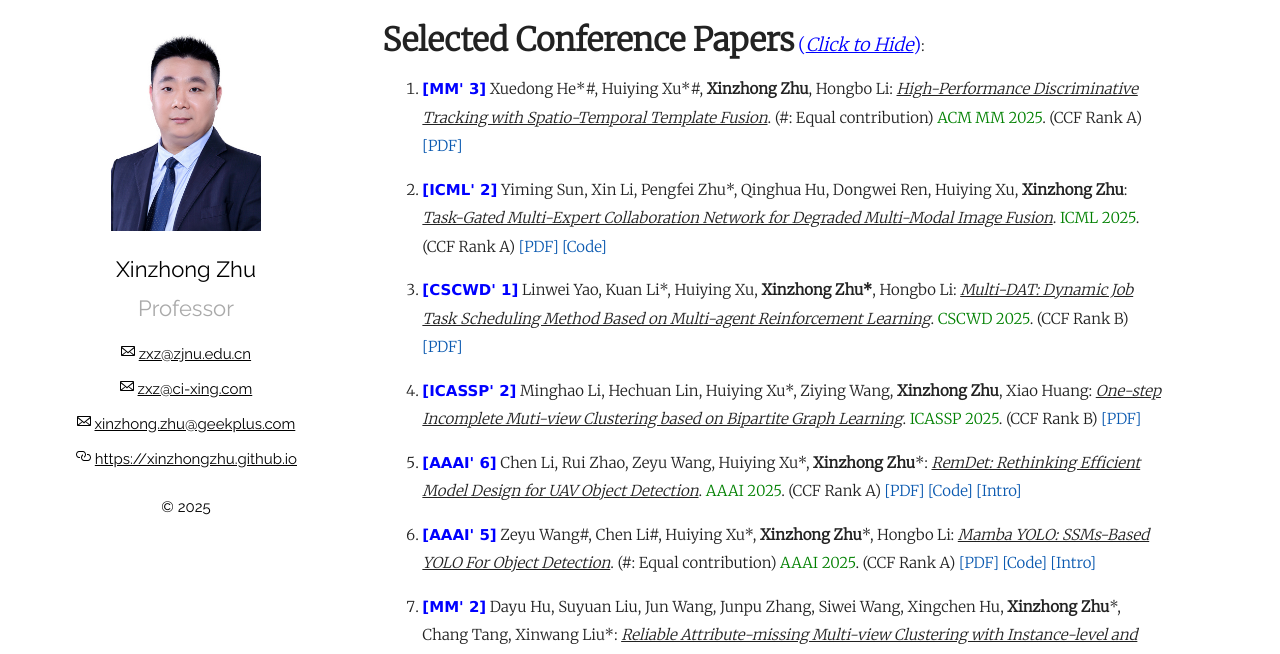
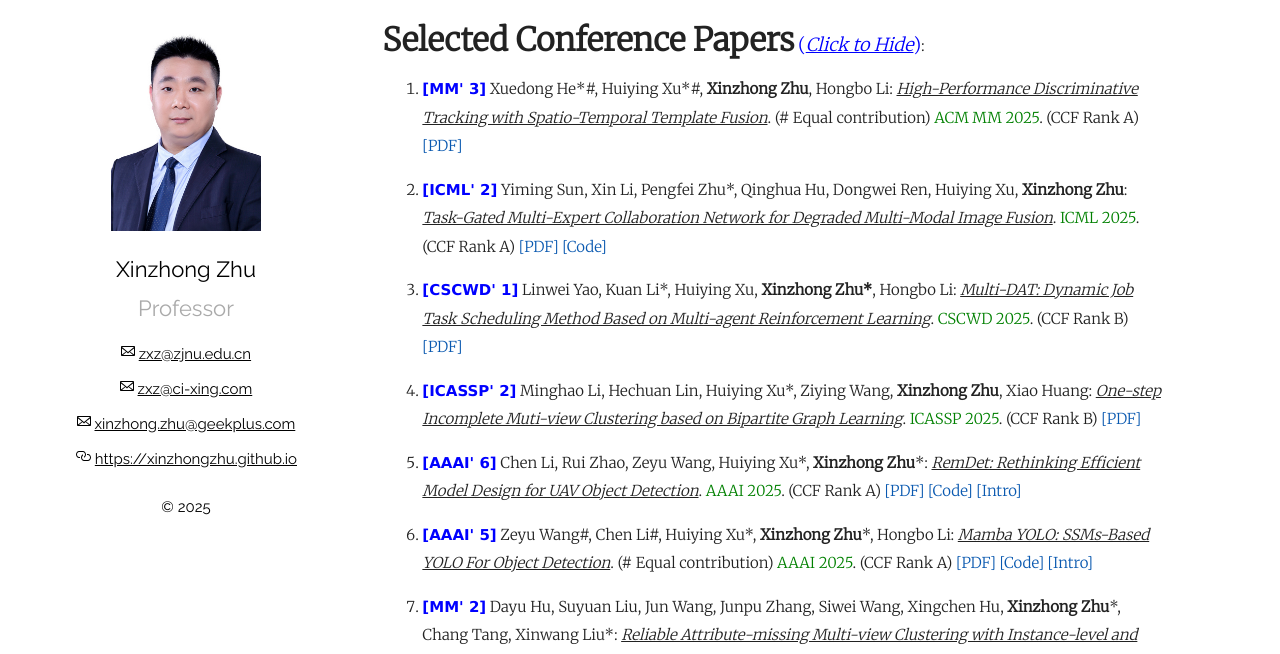
Before and after one commit to xinzhongzhu/xinzhongzhu.github.io, a Jekyll site: the page built from index.md, in a window 1280 px wide and 900 px high, scrolled down 5119 px. Shown: the part 152-806 px from the top of the window. Built offline with Jekyll 4.4.1, drawn with Linux system fonts in a browser that asks for light colours.

Commit message:
Update index.md

```diff
--- a/index.md
+++ b/index.md
@@ -135,7 +135,7 @@ Please drop me a message by email: <u>zxz@zjnu.edu.cn</u> or <u>zxz@ci-xing.com<
   <p>
     <ol>
 
-<p style="margin-top: 8px;"><li><font face="verdana" color="blue"><b>[MM' 3]</b></font> Xuedong He*#, Huiying Xu*#, <b>Xinzhong Zhu</b>, Hongbo Li: <i><u>High-Performance Discriminative Tracking with Spatio-Temporal Template Fusion</u></i>. (#: Equal contribution) <font color="green">ACM MM 2025</font>. (CCF Rank A) <a href = "https://xinzhongzhu.github.io/document/High-Performance Discriminative Tracking with Spatio-Temporal Template Fusion.pdf">[PDF]</a> </li></p>
+<p style="margin-top: 8px;"><li><font face="verdana" color="blue"><b>[MM' 3]</b></font> Xuedong He*#, Huiying Xu*#, <b>Xinzhong Zhu</b>, Hongbo Li: <i><u>High-Performance Discriminative Tracking with Spatio-Temporal Template Fusion</u></i>. (# Equal contribution) <font color="green">ACM MM 2025</font>. (CCF Rank A) <a href = "https://xinzhongzhu.github.io/document/High-Performance Discriminative Tracking with Spatio-Temporal Template Fusion.pdf">[PDF]</a> </li></p>
 
 <p style="margin-top: 8px;"><li><font face="verdana" color="blue"><b>[ICML' 2]</b></font> Yiming Sun, Xin Li, Pengfei Zhu*, Qinghua Hu, Dongwei Ren, Huiying Xu, <b>Xinzhong Zhu</b>: <i><u>Task-Gated Multi-Expert Collaboration Network for Degraded Multi-Modal Image Fusion</u></i>. <font color="green">ICML 2025</font>. (CCF Rank A) <a href = "https://xinzhongzhu.github.io/document/3251_Task_Gated_Multi_Expert.pdf">[PDF]</a> <a href = "https://github.com/LeeX54946/TG-ECNet">[Code]</a>  </li></p>
 
@@ -145,7 +145,7 @@ Please drop me a message by email: <u>zxz@zjnu.edu.cn</u> or <u>zxz@ci-xing.com<
 
 <p style="margin-top: 8px;"><li><font face="verdana" color="blue"><b>[AAAI' 6]</b></font> Chen Li, Rui Zhao, Zeyu Wang, Huiying Xu*, <b>Xinzhong Zhu</b>*: <i><u>RemDet: Rethinking Efficient Model Design for UAV Object Detection</u></i>. <font color="green">AAAI 2025</font>. (CCF Rank A) <a href = "https://xinzhongzhu.github.io/document/RemDet_AAAI_final.pdf">[PDF]</a> <a href = "https://github.com/HZAI-ZJNU/RemDet">[Code]</a> <a href = "https://hub.baai.ac.cn/paper/cedfd291-c1cb-4e13-9d87-844382c5a09d#introduction">[Intro]</a></li></p>
 
-<p style="margin-top: 8px;"><li><font face="verdana" color="blue"><b>[AAAI' 5]</b></font> Zeyu Wang#, Chen Li#, Huiying Xu*, <b>Xinzhong Zhu</b>*, Hongbo Li: <i><u>Mamba YOLO: SSMs-Based YOLO For Object Detection</u></i>. (#: Equal contribution) <font color="green">AAAI 2025</font>. (CCF Rank A) <a href = "https://arxiv.org/pdf/2406.05835">[PDF]</a> <a href = "https://github.com/HZAI-ZJNU/Mamba-YOLO">[Code]</a> <a href = "https://mp.weixin.qq.com/s/akYY5sKYU6FAgN4nTcYB1w">[Intro]</a></li></p>
+<p style="margin-top: 8px;"><li><font face="verdana" color="blue"><b>[AAAI' 5]</b></font> Zeyu Wang#, Chen Li#, Huiying Xu*, <b>Xinzhong Zhu</b>*, Hongbo Li: <i><u>Mamba YOLO: SSMs-Based YOLO For Object Detection</u></i>. (# Equal contribution) <font color="green">AAAI 2025</font>. (CCF Rank A) <a href = "https://arxiv.org/pdf/2406.05835">[PDF]</a> <a href = "https://github.com/HZAI-ZJNU/Mamba-YOLO">[Code]</a> <a href = "https://mp.weixin.qq.com/s/akYY5sKYU6FAgN4nTcYB1w">[Intro]</a></li></p>
 
 <p style="margin-top: 8px;"><li><font face="verdana" color="blue"><b>[MM' 2]</b></font> Dayu Hu, Suyuan Liu, Jun Wang, Junpu Zhang, Siwei Wang, Xingchen Hu, <b>Xinzhong Zhu</b>*, Chang Tang, Xinwang Liu*: <i><u>Reliable Attribute-missing Multi-view Clustering with Instance-level and Feature-level Cooperative Imputation</u></i>. <font color="green">ACM MM 2024</font>. (CCF Rank A) <a href = "https://xinzhongzhu.github.io/document/MM2.pdf">[PDF]</a>  </li></p>
 
```
